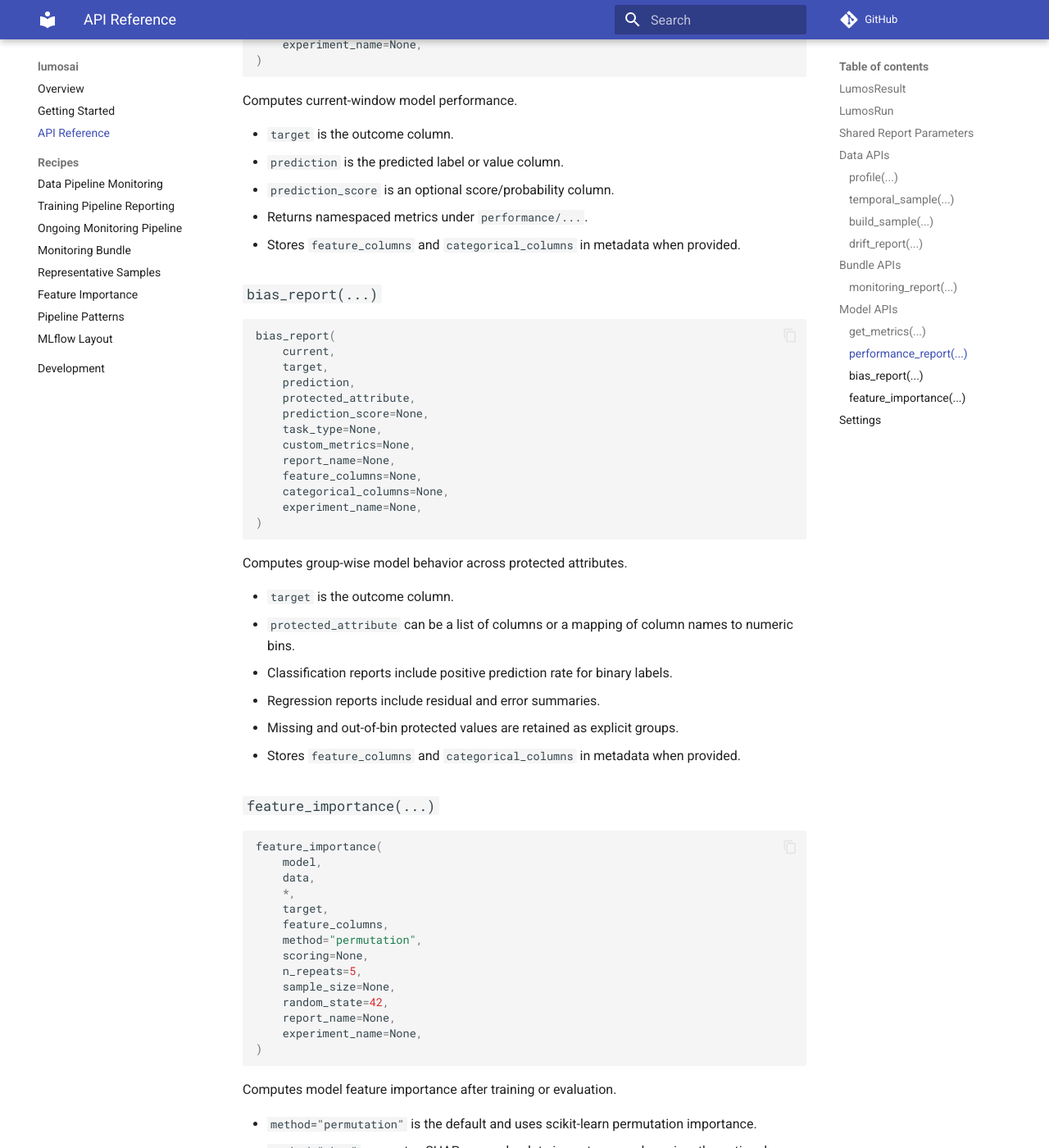
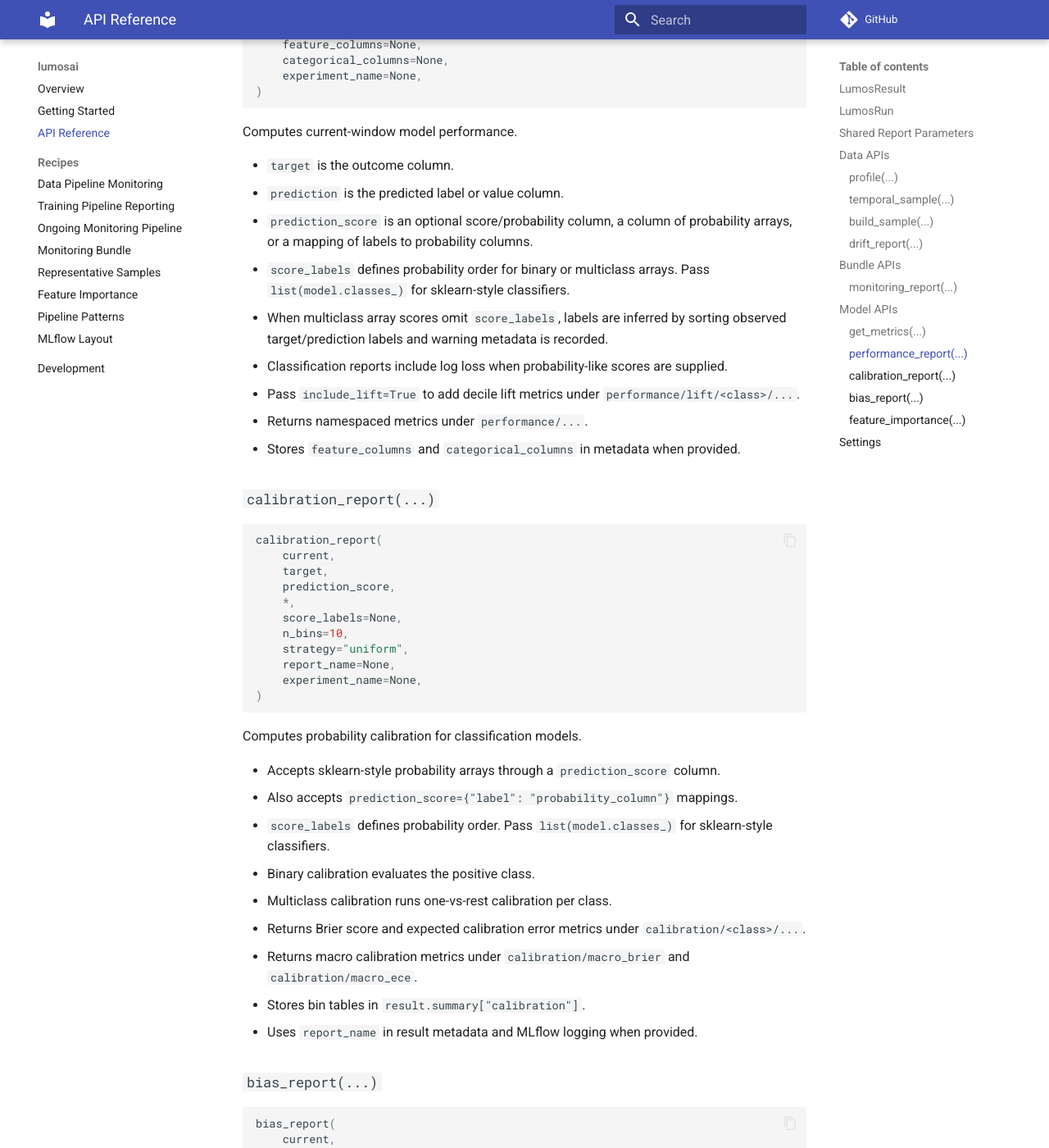
Before and after one commit to rmenziejr/lumos-ai, an MkDocs documentation site: the page built from docs/api.md, in a window 1280 px wide and 1400 px high, scrolled down 7218 px. Shown: the whole window at 82% size. Built offline with MkDocs 1.6.1 and Material for MkDocs 9.7.7, drawn with Linux system fonts in a browser that asks for light colours; comment, search, counter and statistics services are not loaded.

Commit message:
docs: add calibration and lift guide

````diff
--- a/docs/api.md
+++ b/docs/api.md
@@ -267,8 +267,10 @@ performance_report(
     target,
     prediction,
     prediction_score=None,
+    score_labels=None,
     task_type=None,
     custom_metrics=None,
+    include_lift=None,
     report_name=None,
     feature_columns=None,
     categorical_columns=None,
@@ -280,9 +282,41 @@ Computes current-window model performance.
 
 - `target` is the outcome column.
 - `prediction` is the predicted label or value column.
-- `prediction_score` is an optional score/probability column.
+- `prediction_score` is an optional score/probability column, a column of probability arrays, or a mapping of labels to probability columns.
+- `score_labels` defines probability order for binary or multiclass arrays. Pass `list(model.classes_)` for sklearn-style classifiers.
+- When multiclass array scores omit `score_labels`, labels are inferred by sorting observed target/prediction labels and warning metadata is recorded.
+- Classification reports include log loss when probability-like scores are supplied.
+- Pass `include_lift=True` to add decile lift metrics under `performance/lift/<class>/...`.
 - Returns namespaced metrics under `performance/...`.
 - Stores `feature_columns` and `categorical_columns` in metadata when provided.
+
+### `calibration_report(...)`
+
+```python
+calibration_report(
+    current,
+    target,
+    prediction_score,
+    *,
+    score_labels=None,
+    n_bins=10,
+    strategy="uniform",
+    report_name=None,
+    experiment_name=None,
+)
+```
+
+Computes probability calibration for classification models.
+
+- Accepts sklearn-style probability arrays through a `prediction_score` column.
+- Also accepts `prediction_score={"label": "probability_column"}` mappings.
+- `score_labels` defines probability order. Pass `list(model.classes_)` for sklearn-style classifiers.
+- Binary calibration evaluates the positive class.
+- Multiclass calibration runs one-vs-rest calibration per class.
+- Returns Brier score and expected calibration error metrics under `calibration/<class>/...`.
+- Returns macro calibration metrics under `calibration/macro_brier` and `calibration/macro_ece`.
+- Stores bin tables in `result.summary["calibration"]`.
+- Uses `report_name` in result metadata and MLflow logging when provided.
 
 ### `bias_report(...)`
 
````
Also changed, not shown: docs/recipes/pipeline-patterns.md (+20 -3 lines), docs/recipes/training-pipeline-reporting.md (+17 -3 lines).
